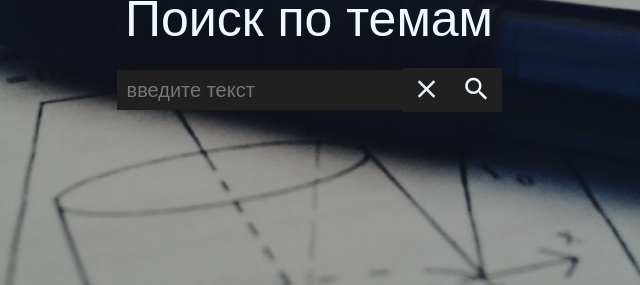
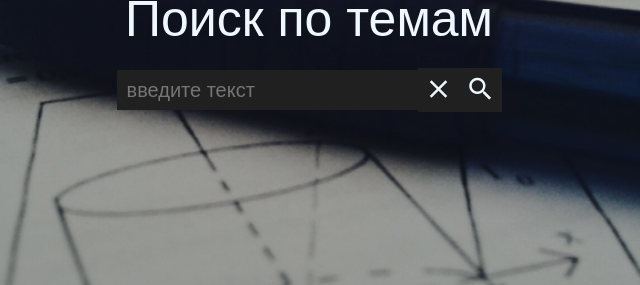
Before and after one commit to Vaseles/physic, a plain HTML site: page index.html in a window 1280 px wide. Shown: the part 189-474 px from the top of the page, 331-971 px from the left. Drawn offline with Linux system fonts and the light colour scheme; a web font is replaced by a local one.

Commit message:
Update intro.css

```diff
--- a/assets/css/blocks/intro.css
+++ b/assets/css/blocks/intro.css
@@ -37,7 +37,7 @@
 	justify-content: center;
 }
 .intro__input {
-	max-width: 400px;
+	max-width: 500px;
 	background-color: #202020;
 	height: 40px;
 	color: aliceblue;
@@ -46,7 +46,8 @@
 	border: none;
 	font-size: 20px;
 	padding: 0 10px;
-	outline: none;
+	width: 100%;
+
 }
 .intro__clear {
 	width: 50px;
```
